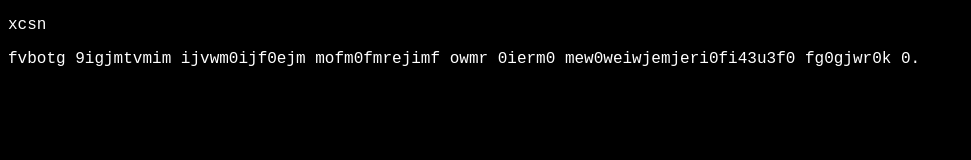
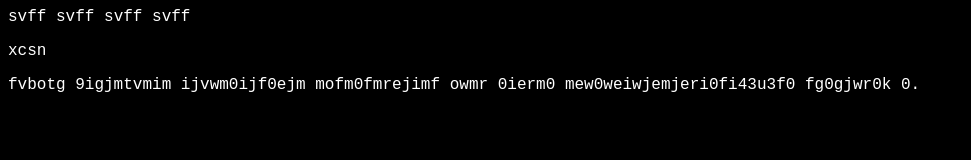
Before and after one commit to xcsn/xcsn.github.io, a plain HTML site: page index.html in a window 1280 px wide. Shown: the whole page, without its empty margins (0-971 px from the left). Drawn offline with Linux system fonts and the light colour scheme.

Commit message:
webassembly

```diff
--- a/index.html
+++ b/index.html
@@ -4,7 +4,7 @@
         <link rel="stylesheet" href="style.css">
     </head>
     <body>
-        <!-- <header>
+        <header>
             <nav>
                 <ul>
                     <li>svff</li>
@@ -13,8 +13,11 @@
                     <li>svff</li>
                 </ul>
             </nav>
-        </header> -->
-        <p>xcsn</p>
-        <p>fvbotg  9igjmtvmim ijvwm0ijf0ejm mofm0fmrejimf owmr 0ierm0 mew0weiwjemjeri0fi43u3f0 fg0gjwr0k 0.</p>
+        </header>
+        <main>
+            <p>xcsn</p>
+            <p>fvbotg  9igjmtvmim ijvwm0ijf0ejm mofm0fmrejimf owmr 0ierm0 mew0weiwjemjeri0fi43u3f0 fg0gjwr0k 0.</p>
+            <p id="result"></p>
+        </main>
     </body>
 </html>
--- a/style.css
+++ b/style.css
@@ -4,3 +4,13 @@ html * {
     font-family:"Source Code Pro", monospace !important;
     background-color: black;
 }
+
+header ul {
+    list-style-type: none;
+    margin: 0;
+    padding: 0;
+}
+
+header li {
+    display: inline;
+}
```
Also changed, not shown: main.js (added, +15 -0 lines), 1 other file.
